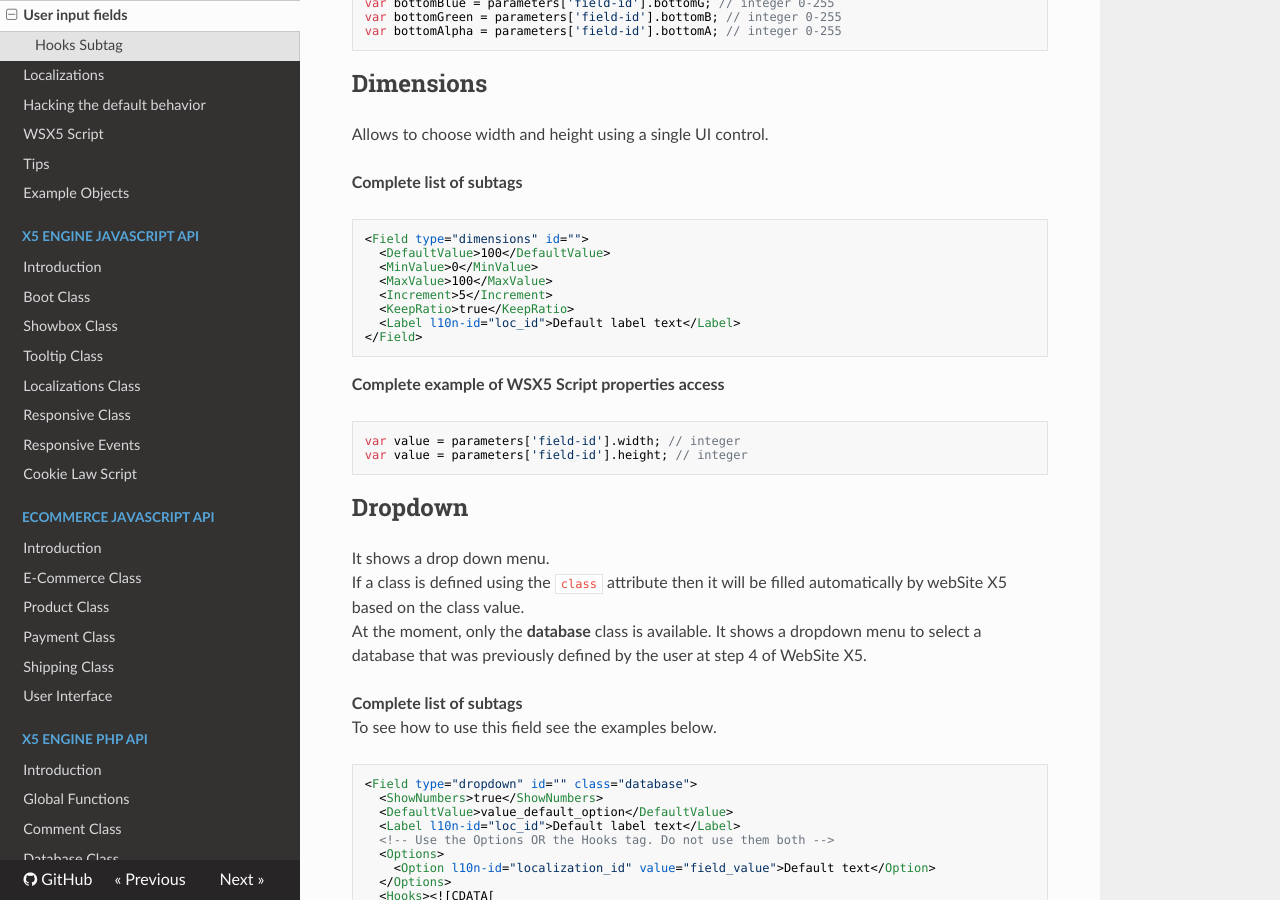
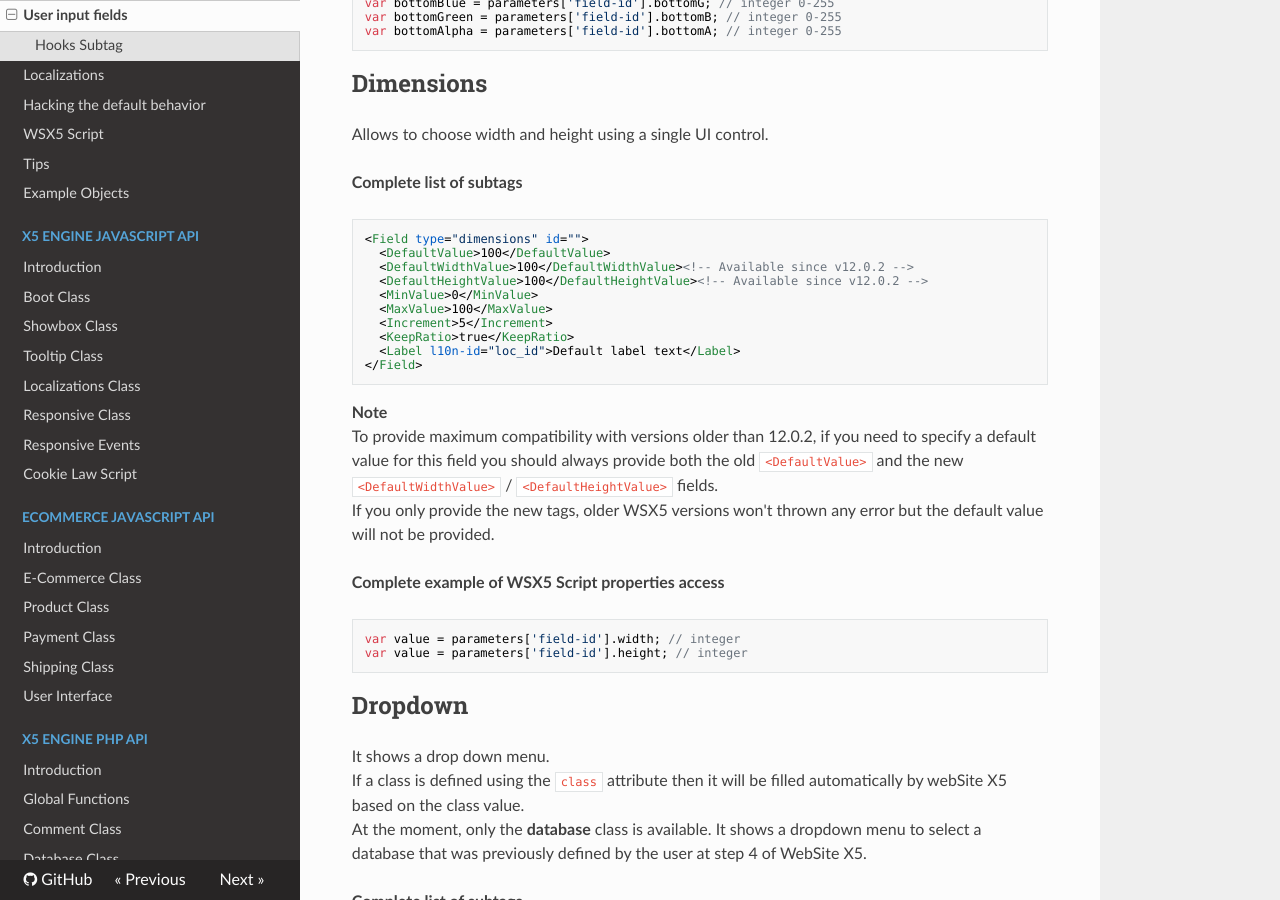
Before and after one commit to WebSiteX5/wsx5-developers-guide, an MkDocs documentation site: the page built from docs/optional-objects/user-input-fields.md, in a window 1280 px wide and 900 px high, scrolled down 3115 px. Built offline with MkDocs 1.6.1, drawn with Linux system fonts in a browser that asks for light colours; nearby versions of some CDN libraries; old or Windows-style settings are respelled for this version of MkDocs.

Commit message:
Optional Objects: New functionalities of the 'dimensions' field
The new DefaultWidthValue and DefaultHeightValue tags are available from the 'dimensions' field.

````diff
--- a/docs/optional-objects/user-input-fields.md
+++ b/docs/optional-objects/user-input-fields.md
@@ -140,6 +140,8 @@ Allows to choose width and height using a single UI control.
 ```xml
 <Field type="dimensions" id="">
   <DefaultValue>100</DefaultValue>
+  <DefaultWidthValue>100</DefaultWidthValue><!-- Available since v12.0.2 -->
+  <DefaultHeightValue>100</DefaultHeightValue><!-- Available since v12.0.2 -->
   <MinValue>0</MinValue>
   <MaxValue>100</MaxValue>
   <Increment>5</Increment>
@@ -147,6 +149,11 @@ Allows to choose width and height using a single UI control.
   <Label l10n-id="loc_id">Default label text</Label>
 </Field>
 ```
+**Note**
+To provide maximum compatibility with versions older than 12.0.2, if you need to specify a default value for this field you should always provide both the old `<DefaultValue>` and the new
+`<DefaultWidthValue>` / `<DefaultHeightValue>` fields.
+If you only provide the new tags, older WSX5 versions won't thrown any error but the default value will not be provided.
+
 **Complete example of WSX5 Script properties access**
 ```js
 var value = parameters['field-id'].width; // integer
````
